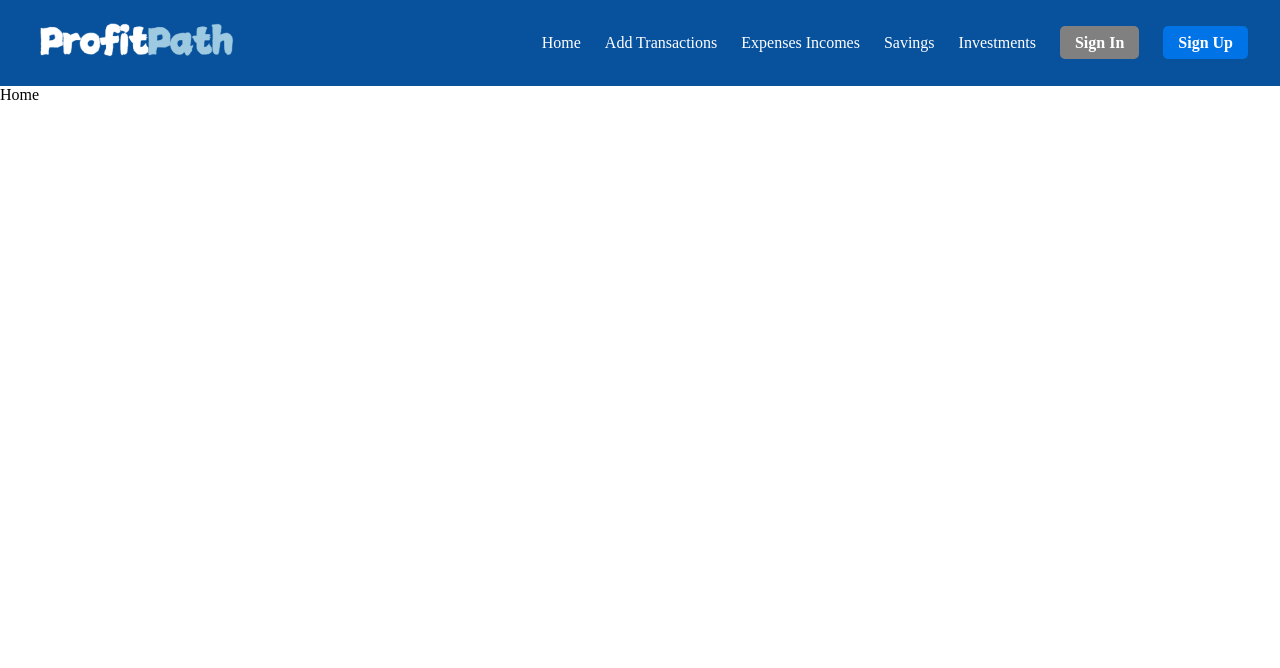
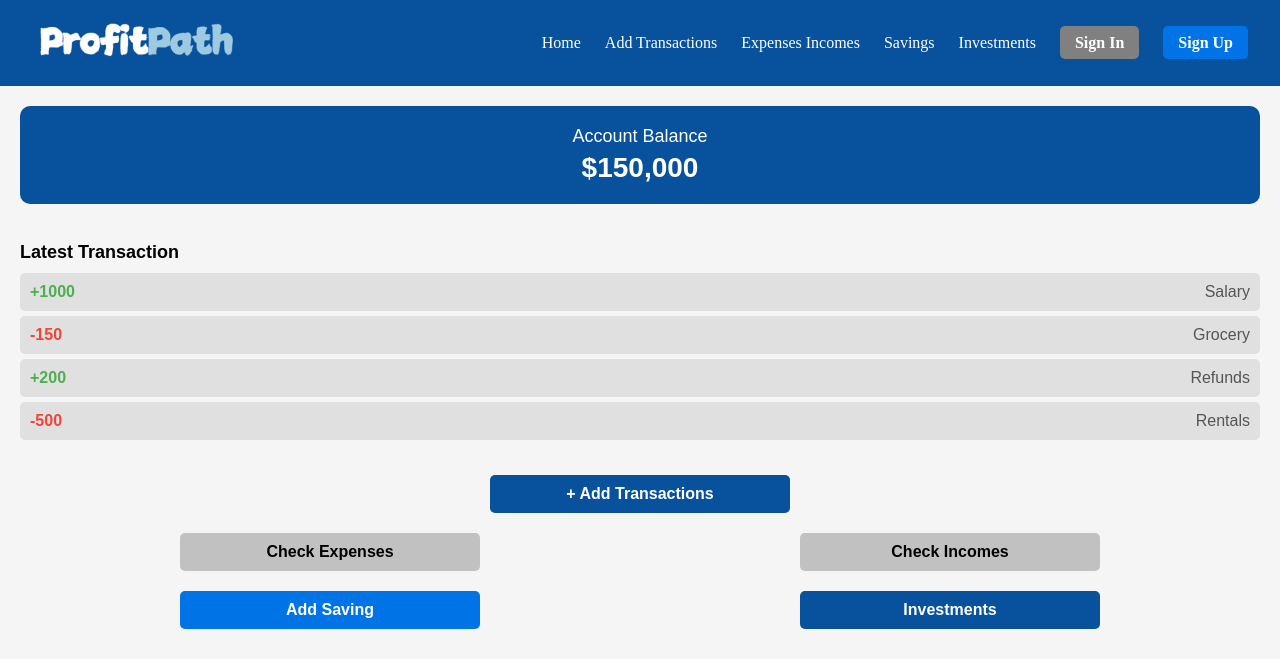
Before and after one commit to RaedBenRomdhane/ProfitPath, a React (Vite) app in the folder client/: page / in a window 1280 px wide. Shown: the top 668 px of the page. Built offline with nearby package versions, Linux system fonts and the light colour scheme; the HTML template or start-up script is replaced by a standard one.

Commit message:
developed home page

```diff
--- a/client/src/pages/Home.css
+++ b/client/src/pages/Home.css
@@ -0,0 +1,133 @@
+/* General Styles */
+.home-page {
+    font-family: Arial, sans-serif;
+    background-color: #f5f5f5; /* Light background */
+    padding: 20px;
+    display: flex;
+    flex-direction: column;
+    align-items: center;
+    gap: 20px;
+  }
+
+  /* Header Section */
+  .header {
+    background-color: #08519C; /* Blue background */
+    width: 100%;
+    text-align: center;
+    padding: 20px 0;
+    border-radius: 10px 10px 0 0;
+  }
+
+  .logo {
+    color: white;
+    font-size: 24px;
+    font-weight: bold;
+  }
+
+  /* Account Balance Section */
+  .account-balance-section {
+    width: 100%;
+  }
+
+  .balance-card {
+    background-color: #08519C;
+    color: white;
+    text-align: center;
+    border-radius: 10px;
+    padding: 20px;
+  }
+
+  .balance-title {
+    font-size: 18px;
+    margin: 0;
+  }
+
+  .balance-amount {
+    font-size: 28px;
+    font-weight: bold;
+    margin: 5px 0 0;
+  }
+
+  /* Transactions Section */
+  .transactions-section {
+    width: 100%;
+  }
+
+  .section-title {
+    font-size: 18px;
+    margin-bottom: 10px;
+  }
+
+  .transactions-list {
+    list-style: none;
+    padding: 0;
+    margin: 0;
+  }
+
+  .transaction {
+    display: flex;
+    justify-content: space-between;
+    padding: 10px;
+    background-color: #e0e0e0;
+    border-radius: 5px;
+    margin-bottom: 5px;
+  }
+
+  .transaction-amount {
+    font-weight: bold;
+  }
+
+  .transaction-amount.positive {
+    color: #4caf50; /* Green for positive transactions */
+  }
+
+  .transaction-amount.negative {
+    color: #f44336; /* Red for negative transactions */
+  }
+
+  .transaction-category {
+    color: #555;
+  }
+
+  /* Actions Section */
+  .actions-section {
+    width: 100%;
+    text-align: center;
+  }
+
+  .action-button {
+    display: block;
+    /*width: 90%;*/
+    width:300px;
+    margin: 10px auto;
+    padding: 10px;
+    border: none;
+    border-radius: 5px;
+    color: white;
+    font-weight: bold;
+    font-size: 16px;
+    cursor: pointer;
+  }
+
+  .add-transactions {
+    background-color: #08519C; /* Blue for primary action */
+  }
+
+  .check-expenses,
+  .check-incomes {
+    background-color: #c1c1c1; /* Grey for secondary actions */
+    color: black;
+  }
+
+  .add-saving {
+    background-color: #0073e6; /* Lighter blue */
+  }
+
+  .investments {
+    background-color: #08519C; /* Blue */
+  }
+
+  .row-buttons{
+    display: flex;
+    flex-direction: row;
+  }
--- a/client/src/pages/Home.jsx
+++ b/client/src/pages/Home.jsx
@@ -4,7 +4,53 @@ import './Home.css';
 function Home(){
 
     return(<>
-        Home
+    <div className="home-page">
+      {/* Account Balance Section */}
+      <section className="account-balance-section">
+        <div className="balance-card">
+          <p className="balance-title">Account Balance</p>
+          <h2 className="balance-amount">$150,000</h2>
+        </div>
+      </section>
+
+      {/* Latest Transactions Section */}
+      <section className="transactions-section">
+        <h3 className="section-title">Latest Transaction</h3>
+        <ul className="transactions-list">
+          <li className="transaction">
+            <span className="transaction-amount positive">+1000</span>
+            <span className="transaction-category">Salary</span>
+          </li>
+          <li className="transaction">
+            <span className="transaction-amount negative">-150</span>
+            <span className="transaction-category">Grocery</span>
+          </li>
+          <li className="transaction">
+            <span className="transaction-amount positive">+200</span>
+            <span className="transaction-category">Refunds</span>
+          </li>
+          <li className="transaction">
+            <span className="transaction-amount negative">-500</span>
+            <span className="transaction-category">Rentals</span>
+          </li>
+        </ul>
+      </section>
+
+      {/* Action Buttons Section */}
+      <section className="actions-section">
+        <div className="row-buttons">
+            <button className="action-button add-transactions">+ Add Transactions</button>
+        </div>
+        <div className="row-buttons">
+          <button className="action-button check-expenses">Check Expenses</button>
+          <button className="action-button check-incomes">Check Incomes</button>
+        </div>
+        <div className="row-buttons">
+          <button className="action-button add-saving">Add Saving</button>
+          <button className="action-button investments">Investments</button>
+        </div>
+      </section>
+    </div>
     </>)
 }
 
```
